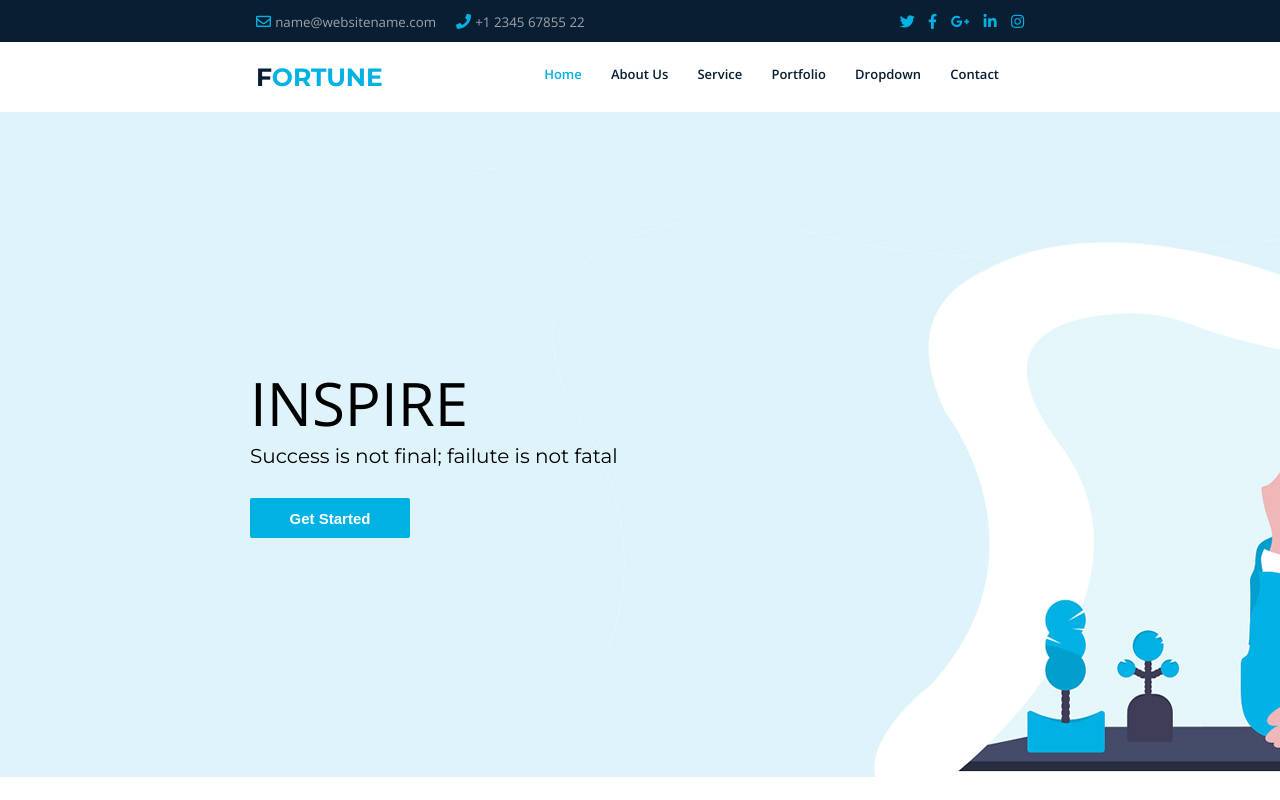
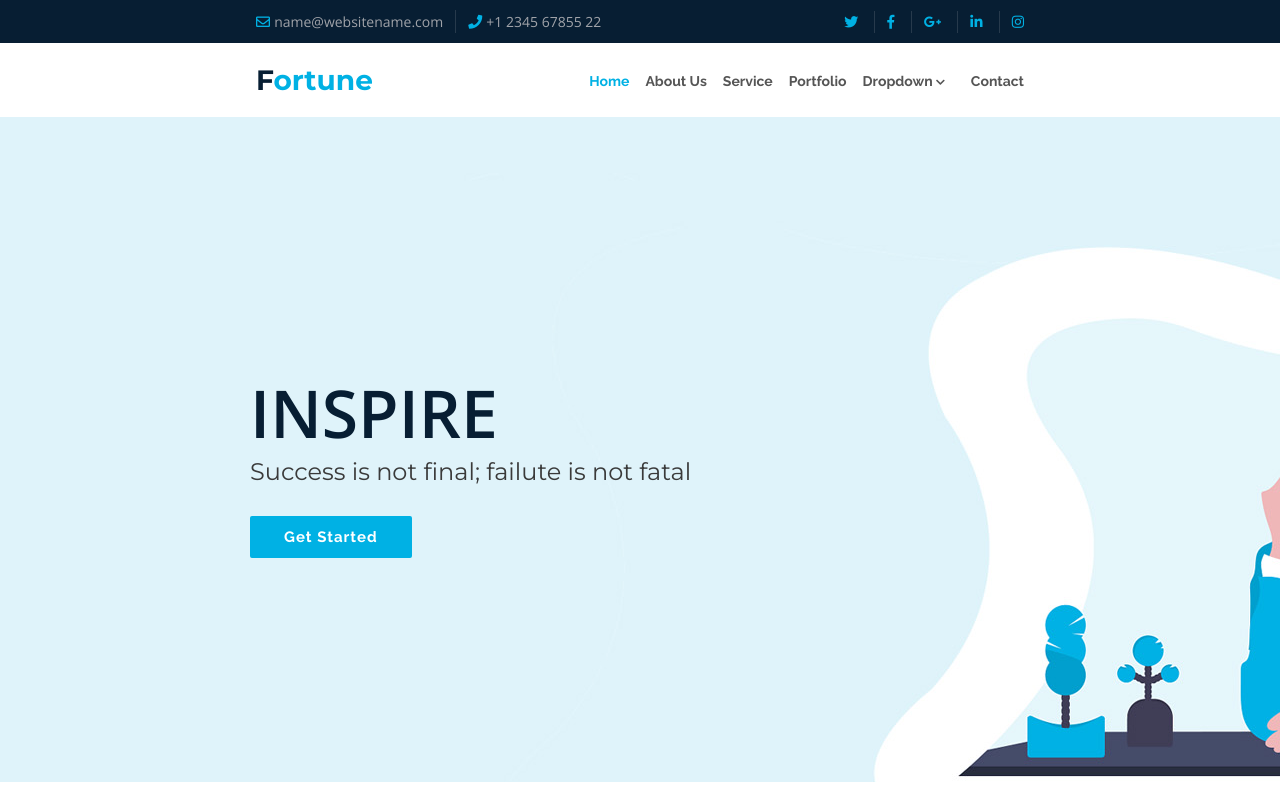
Before and after one commit to Makika1996/Fortune, a plain HTML site: page index.html in a window 1280 px wide. Shown: the top 800 px of the page. Drawn offline with nearby package versions, Linux system fonts and the light colour scheme; files whose address does not match are found by name.

Commit message:
navigation

```diff
--- a/index.html
+++ b/index.html
@@ -6,7 +6,7 @@
   <title>Fortune</title>
   <link href="https://fonts.googleapis.com/css?family=Montserrat:400,500,600,700,900" rel="stylesheet">
   <link href="https://fonts.googleapis.com/css?family=Open+Sans:400,400i,600,600i" rel="stylesheet">
-  <link href="https://fonts.googleapis.com/css?family=Raleway" rel="stylesheet">
+  <link href="https://fonts.googleapis.com/css?family=Raleway:400,400i,500,500i,600,600i,700,700i,800,800i,900,900i" rel="stylesheet">
   <link rel="stylesheet" type="text/css" href="//cdn.jsdelivr.net/npm/slick-carousel@1.8.1/slick/slick.css" />
   <link rel="stylesheet" href="https://use.fontawesome.com/releases/v5.5.0/css/all.css" integrity="sha384-B4dIYHKNBt8Bc12p+WXckhzcICo0wtJAoU8YZTY5qE0Id1GSseTk6S+L3BlXeVIU" crossorigin="anonymous">
   <link rel="stylesheet" href="css/style.css">
@@ -26,11 +26,11 @@
         </div> <!-- end of phone div -->
       </div> <!-- end of contact div -->
       <div class="socialMedia">
-        <span><a href="https://twitter.com/"><i class="fab fa-twitter"></i></a></span>
-        <span><a href="https://www.facebook.com/"><i class="fab fa-facebook-f"></i></a></span>
-        <span><a href="https://plus.google.com/"><i class="fab fa-google-plus-g"></i></a></span>
-        <span><a href="https://www.linkedin.com/"><i class="fab fa-linkedin-in"></i></a></span>
-        <span><a href="https://www.instagram.com/"><i class="fab fa-instagram"></i></a></span>
+        <a href="https://twitter.com/" class="first-child"><i class="fab fa-twitter"></i></a></span>
+        <a href="https://www.facebook.com/"><i class="fab fa-facebook-f"></i></a>
+        <a href="https://plus.google.com/"><i class="fab fa-google-plus-g"></i></a>
+        <a href="https://www.linkedin.com/"><i class="fab fa-linkedin-in"></i></a>
+        <a href="https://www.instagram.com/" class="last-child"><i class="fab fa-instagram"></i></a>
       </div> <!-- end of socialMedia div -->
     </div> <!-- end of contactBar div -->
     <div class="container navigation">
@@ -40,9 +40,16 @@
         <a href="#">About Us</a>
         <a href="#">Service</a>
         <a href="#">Portfolio</a>
-        <a href="#">Dropdown</a>
+        <div class="dropdown">
+          <button class="dropbtn">Dropdown <i class="fas fa-chevron-down"></i></button>
+          <div class="dropdown-content">
+            <a href="#">Link item 1</a>
+            <a href="#">Link item 3</a>
+            <a href="#">Link item 4</a>
+            <a href="#">Link item 5</a>
+          </div>
+        </div>
         <a href="#">Contact</a>
-        <a href="#"></a>
       </nav>
     </div>
   </div> <!-- end of navigation div -->
--- a/sass/_general.scss
+++ b/sass/_general.scss
@@ -17,7 +17,6 @@ hr {
 h1 {
   font-size: 32px;
   color: #071e33;
-  text-transform: uppercase;
   position: relative;
   padding-bottom: 20px;
   text-align: center;
@@ -25,7 +24,7 @@ h1 {
 
 .intro-text {
   margin: 0;
-  padding: 0;
+  padding: 0 0 30px 0;
   text-align: center;
   color: #333333;
 }
--- a/sass/_navigation.scss
+++ b/sass/_navigation.scss
@@ -7,7 +7,8 @@
 
     i {
       color: $lightBlue;
-      font-size: 15px;
+      font-size: 14px;
+
       &:hover {
         cursor: pointer;
         color: white;
@@ -16,19 +17,36 @@
 
     small {
       color: $gray;
+      font-size: 14px;
     }
 
     .contact {
       display: flex;
+
+      .email {
+        padding-right: 12px;
+        border-right: 1px solid #e9e9e924;
+      }
+
       .phone {
-        i {
-          padding-left: 20px;
-        }
+        padding-left: 12px;
       }
     }
+
     .socialMedia {
-      i {
-        padding-left: 10px;
+      a {
+        padding: 4px 12px;
+        display: inline-block;
+        line-height: 1px;
+        border-left: 1px solid #e9e9e924;
+      }
+
+      .first-child {
+        border-left: none;
+      }
+
+      .last-child {
+        padding-right: 0;
       }
     }
   }
@@ -41,8 +59,8 @@
 
     h1 {
       margin-top: 0;
-
-      font-size: 25px;
+      font-size: 28px;
+      font-family: "Montserrat", sans-serif;
 
       span {
         color: $lightBlue;
@@ -50,14 +68,21 @@
     }
 
     nav {
-      display: inline-block;
+      display: flex;
+      flex-direction: row;
 
       a {
+        padding: 10px 8px;
         text-decoration: none;
-        color: $darkBlue;
-        font-size: 13px;
-        font-weight: 600;
-        padding-left: 25px;
+        color: #555555;
+        font-family: "Raleway", sans-serif;
+        font-weight: 700;
+        font-size: 14px;
+        outline: none;
+
+        &:last-child {
+          padding-right: 0;
+        }
 
         &:hover {
           color: $lightBlue;
@@ -68,5 +93,60 @@
         color: $lightBlue;
       }
     }
+
+    .dropdown {
+      position: relative;
+      margin-right: 10px;
+
+      .dropbtn {
+        cursor: pointer;
+        background-color: white;
+        border: none;
+        padding: 10px 8px;
+        text-decoration: none;
+        color: #555555;
+        font-family: "Raleway", sans-serif;
+        font-weight: 700;
+        font-size: 14px;
+        outline: none;
+
+        i {
+          font-size: 10px;
+        }
+      }
+
+      .dropdown-content {
+        display: none;
+        position: absolute;
+        background-color: white;
+        min-width: 160px;
+        box-shadow: 0 8px 16px 0 rgba(0,0,0,0.2);
+        z-index: 1;
+
+        a {
+          font-size: 0.9em;
+          color: $dimGray;
+          padding: 12px 16px;
+          text-decoration: none;
+          display: block;
+
+          &:hover {
+            color: $lightBlue;
+          }
+        }
+      }
+
+      &:hover {
+        .dropdown-content {
+          display: block;
+        }
+
+        .dropbtn {
+          transition: color 0.5s ease;
+          background-color: white;
+          color: $lightBlue;
+        }
+      }
+    }
   }
 }
--- a/sass/components/section/_inspire.scss
+++ b/sass/components/section/_inspire.scss
@@ -2,33 +2,39 @@
   background-image: url("../images/intro-carousel/1.jpg");
   height: 665px;
   padding: 250px;
+  font-family: "Montserrat", sans-serif;
 
   .header {
-    font-size: 60px;
+    color: #071e33;
+    font-size: 66px;
+    font-weight: 700;
   }
 
   p {
-    font-size: 20px;
-    padding-bottom: 30px;
+    color: #3a3a3a;
+    margin-bottom: 30px;
+    font-size: 24px;
   }
 
   button {
-    width: 160px;
-    height: 40px;
-    background-color: $lightBlue;
-    border: none;
+    background-color: #00b1e4;
+    border: 2px solid #00b1e4;
+    font-family: "Raleway", sans-serif;
+    font-size: 15px;
+    font-weight: bold;
+    letter-spacing: 1px;
+    display: inline-block;
+    padding: 10px 32px;
     border-radius: 2px;
-    font-size: 15px;
-    color: white;
-    font-weight: bold;
+    transition: 0.5s;
+    margin: 0;
+    color: #FFFFFF;
 
     &:hover {
       cursor: pointer;
-      border: 2px solid $lightBlue;
-      background-color: $lighterBlue;
-      color: $lightBlue;
-      font-weight: bold;
-      transition: color 0.5s ease;
+      background: none;
+      color: #00b1e4;
+      border: 2px solid #00b1e4;
     }
   }
 }
```
Also changed, not shown: css/style.css.
